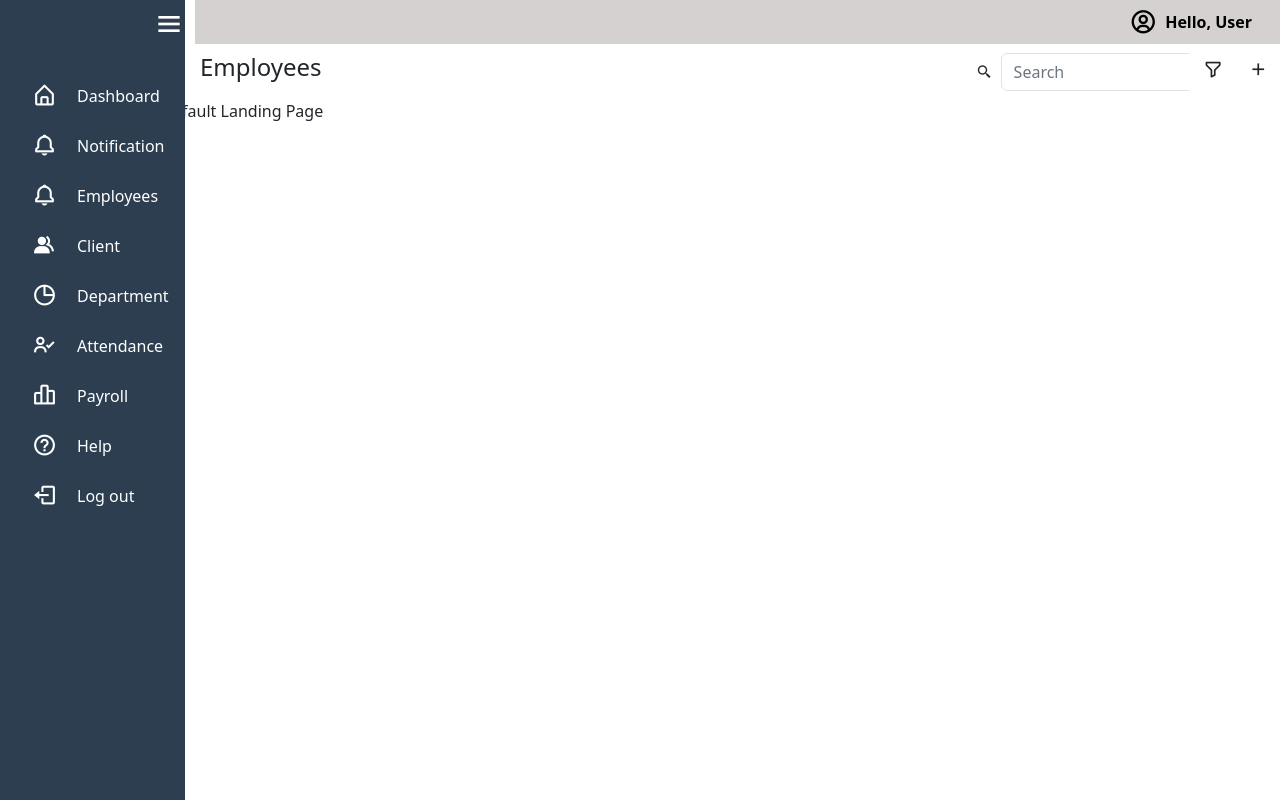
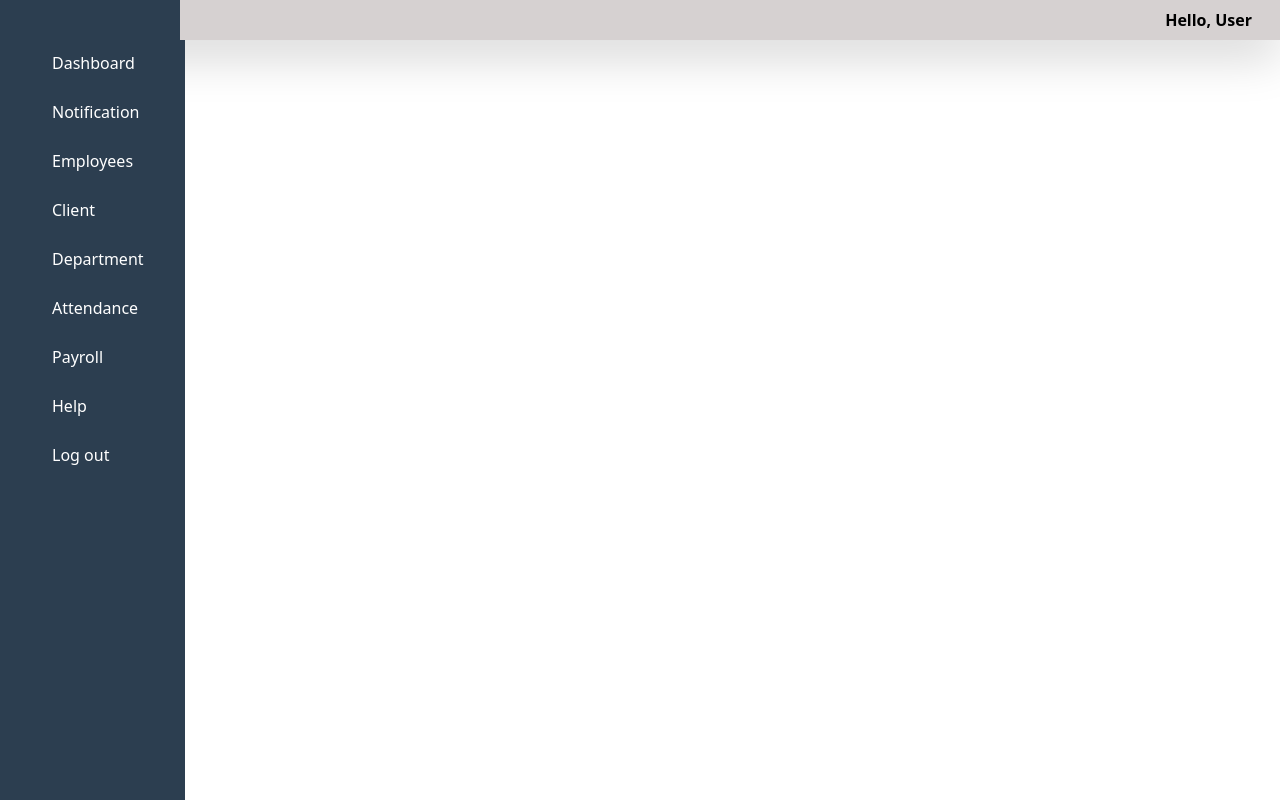
Before and after one commit to Innit-Services/billing-reports-client, a React (Vite) app: page / in a window 1280 px wide. Built offline with nearby package versions, Linux system fonts and the light colour scheme; no server answers.

Commit message:
added layout

```diff
--- a/src/shared/components/Layout.jsx
+++ b/src/shared/components/Layout.jsx
@@ -1,29 +1,40 @@
+import { useState } from "react";
 import { Outlet } from "react-router-dom";
 import Navbar from "./Navbar";
 import Sidebar from "./Sidebar";
-import Searchbar from "./SearchBar";
-import '../../assets/styles/flex.css';
-import '../../assets/styles/utils.css';
+import "../../assets/styles/flex.css";
+import "../../assets/styles/utils.css";
 
-function Layout(){
-    return(
-        <>
-            <div className="d-flex column height-100-per">
-                <header className="flex-basis-10">
-                    <Navbar></Navbar>
-                    <Searchbar></Searchbar>
-                </header>
-                <div className="d-flex flex-basis-90" style={{Border:'2px solid'}}>
-                    <div className="flex-basis-10">
-                        <Sidebar></Sidebar>
-                    </div>
-                    <main className="flex-basis-90">
-                        <Outlet></Outlet>
-                    </main>
-                </div>
-            </div>
-        </>
-    )
+function Layout() {
+  const [isExpanded, setIsExpanded] = useState(true);
+
+  const toggleSidebar = () => {
+    setIsExpanded((isExpanded) => !isExpanded);
+  };
+
+  return (
+    <div className="flex w-screen h-screen">
+      <div
+        className={`${
+            isExpanded ? "w-[13vw]" : "w-[4vw]"
+        } transition-all duration-300`}
+      >
+        <Sidebar isExpanded={isExpanded} toggleSidebar={toggleSidebar} />
+      </div>
+      <div
+        className={`h-screen ${
+            isExpanded ? "w-[87vw]" : "w-[96vw]"
+        } transition-all duration-300`}
+      >
+        <header className="h-[8vh] bg-white w-full border-b-0 border-gray-400 shadow-lg">
+          <Navbar />
+        </header>
+        <div className="h-[92vh] bg-gray-50">
+          <Outlet />
+        </div>
+      </div>
+    </div>
+  );
 }
 
 export default Layout;
```
